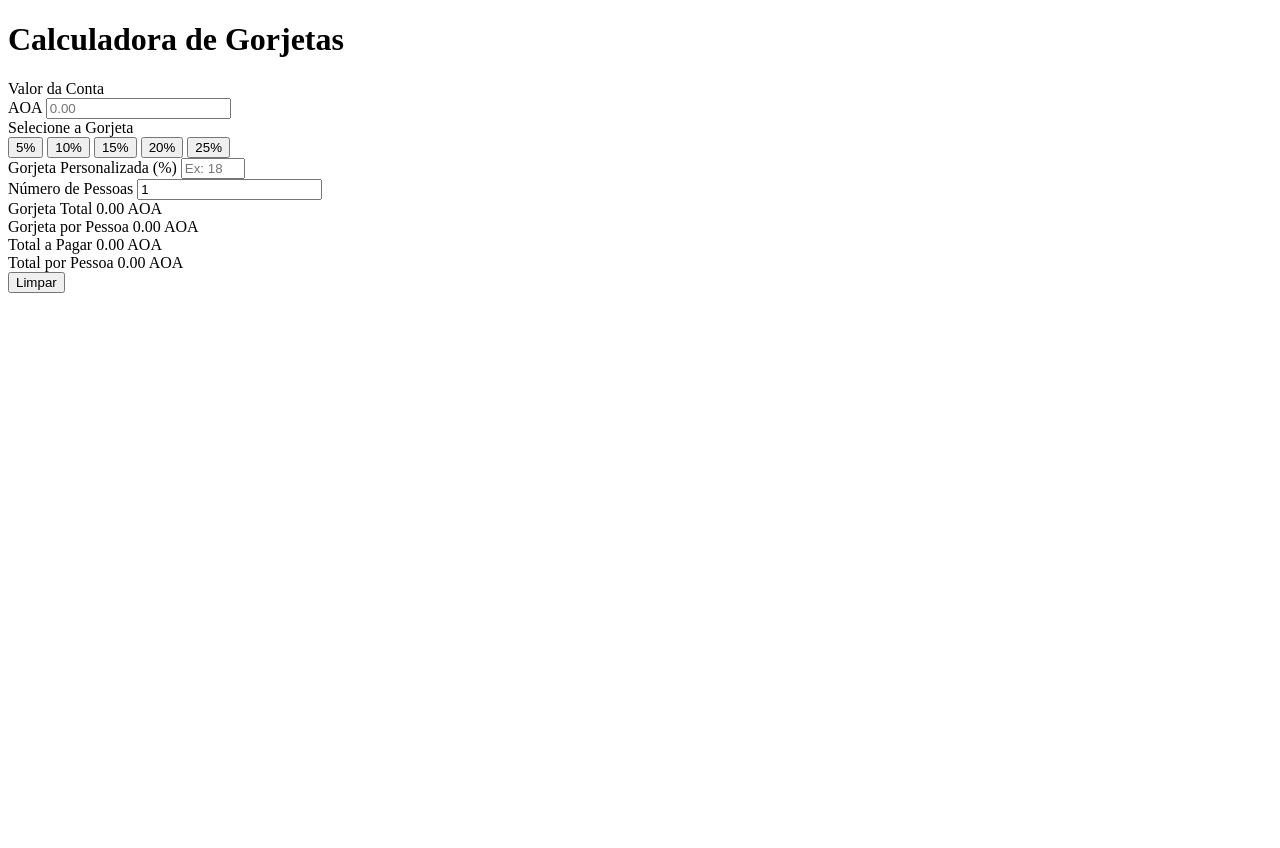
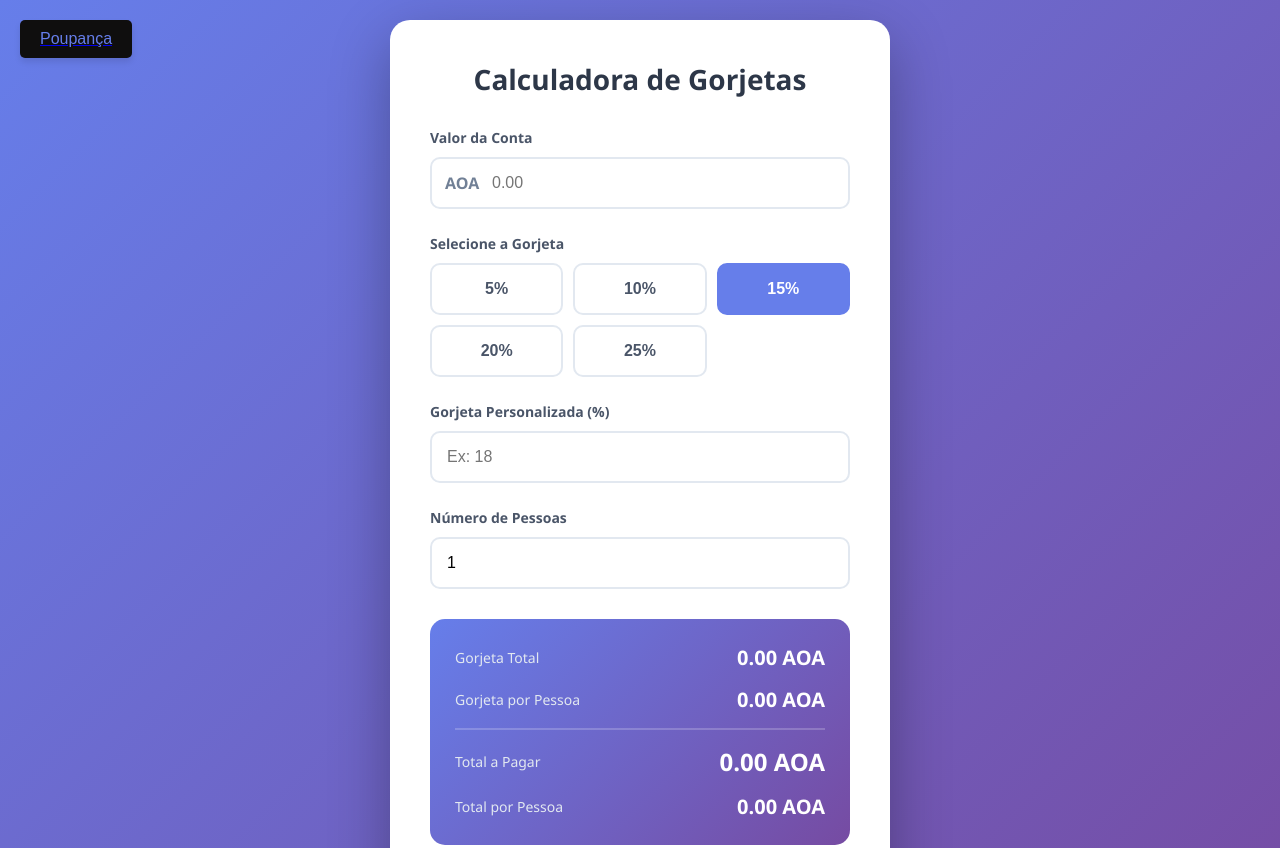
Before and after one commit to Danielius7er/tips_Calculator, a plain HTML site: page index.html in a window 1280 px wide. Shown: the top 848 px of the page. Before the commit the page ends 800 px from the top, so only its background shows below. Drawn offline with Linux system fonts and the light colour scheme.

Commit message:
MODIFY PAGE AND ADDING ANOTHER PAGE

```diff
--- a/index.html
+++ b/index.html
@@ -4,9 +4,14 @@
     <meta charset="UTF-8">
     <meta name="viewport" content="width=device-width, initial-scale=1.0">
     <title>Calculadora de Gorjetas</title>
-    <link rel="stylesheet" href="styles.css">
+    <link rel="stylesheet" href="style.css">
 </head>
 <body>
+    <main>
+        <header>
+            <nav><a href="poupanca.html"><Button class="button">Poupança</Button></a></nav>
+        </header>
+    </main>
     <div class="container">
         <div class="card">
             <h1>Calculadora de Gorjetas</h1>
--- /dev/null
+++ b/poupe.css
@@ -0,0 +1,112 @@
+* {
+    margin: 0;
+    padding: 0;
+    box-sizing: border-box;
+}
+
+body {
+    font-family: 'Segoe UI', Tahoma, Geneva, Verdana, sans-serif;
+    background: linear-gradient(135deg, #102895 0%, #14525a 100%);
+    min-height: 100vh;
+    display: flex;
+    align-items: center;
+    justify-content: center;
+    padding: 40px;
+}
+h1 {
+    color: #b80e0e;
+    border-color: limegreen;
+    font-weight: bold;
+    border: limegreen;
+    font-size: 28px;
+    margin-bottom: 30px;
+    text-align: center;
+}
+.app {
+    width: 100%;
+    max-width: 800px;
+    display: block;
+    align-items: center;
+    justify-content: center;
+}
+.poupe {
+    background: white;
+    border-radius: 20px;
+    padding: 40px;
+    box-shadow: 0 20px 60px rgba(0, 0, 0, 0.3);
+}
+.results {
+    background: linear-gradient(135deg, #667eea 0%, #764ba2 100%);
+    border-radius: 15px;
+    padding: 25px;
+    margin: 30px 0;
+}
+
+.result-row {
+    display: flex;
+    justify-content: space-between;
+    align-items: center;
+    margin-bottom: 15px;
+}
+
+.result-row:last-child {
+    margin-bottom: 0;
+}
+
+.result-label {
+    color: #e2e8f0;
+    font-size: 14px;
+    font-weight: 500;
+}
+
+.result-value {
+    color: white;
+    font-size: 20px;
+    font-weight: 700;
+}
+
+.result-row.total {
+    padding-top: 15px;
+    border-top: 2px solid rgba(255, 255, 255, 0.2);
+    margin-top: 10px;
+}
+
+.result-row.total .result-value {
+    font-size: 24px;
+}
+.result-btn {
+    width: 100%;
+    padding: 15px;
+    background: #fc8181;
+    color: white;
+    border: none;
+    border-radius: 10px;
+    font-size: 16px;
+    font-weight: 600;
+    cursor: pointer;
+    transition: background 0.3s ease;
+}
+.reset-btn {
+    width: 100%;
+    padding: 15px;
+    background: #fc8181;
+    color: white;
+    border: none;
+    border-radius: 10px;
+    font-size: 16px;
+    font-weight: 600;
+    cursor: pointer;
+    transition: background 0.3s ease;
+}
+footer {
+    background-color: #102895;
+    width: 100%;
+    height: max-content;
+    position: absolute;
+    bottom: -700px;
+    left: 20px;
+    display: flex;
+    align-items: center;
+    justify-content: center;
+
+}
--- a/script.js
+++ b/script.js
@@ -20,7 +20,6 @@ tipButtons.forEach(btn => {
         // Remove a classe active de todos os botões
         tipButtons.forEach(b => b.classList.remove('active'));
 
-        // Adiciona active ao botão clicado
         this.classList.add('active');
 
         // Atualiza a percentagem selecionada
@@ -29,7 +28,6 @@ tipButtons.forEach(btn => {
         // Limpa o input personalizado
         customTipInput.value = '';
 
-        // Calcula
         calculateTip();
     });
 });
--- a/style.css
+++ b/style.css
@@ -12,6 +12,32 @@ body {
     align-items: center;
     justify-content: center;
     padding: 20px;
+}
+main {
+    position: absolute;
+    top: 20px;
+    left: 20px;
+    display: flex;
+    align-items: center;
+    justify-content: center;
+
+}
+.button{
+    background-color: #0f0e0e;
+    border: none;
+    color: #667eea;
+    padding: 10px 20px;
+    text-align: center;
+    text-decoration: none;
+    display: inline-block;
+    font-size: 16px;
+    border-radius: 5px;
+    cursor: pointer;
+    display: flex;
+    align-items: center;
+    justify-content: center;
+    box-shadow: 0 4px 6px rgba(0, 0, 0, 0.1);
+    transition: background-color 0.3s ease, color 0.3s ease;
 }
 
 .container {
```
Also changed, not shown: poupanca.html (added, +86 -0 lines).
